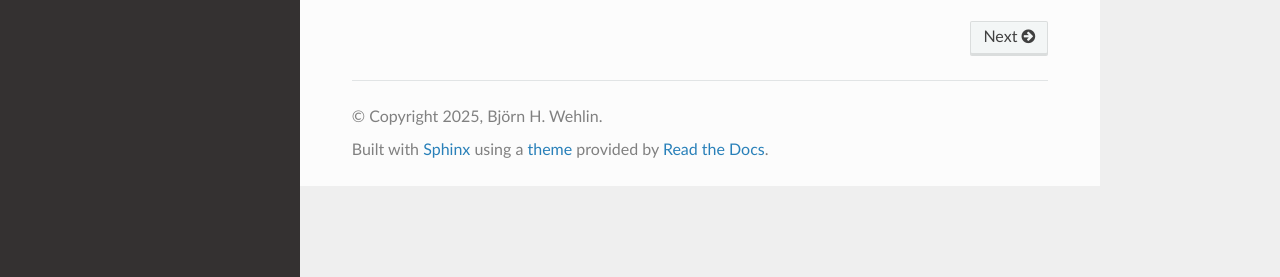
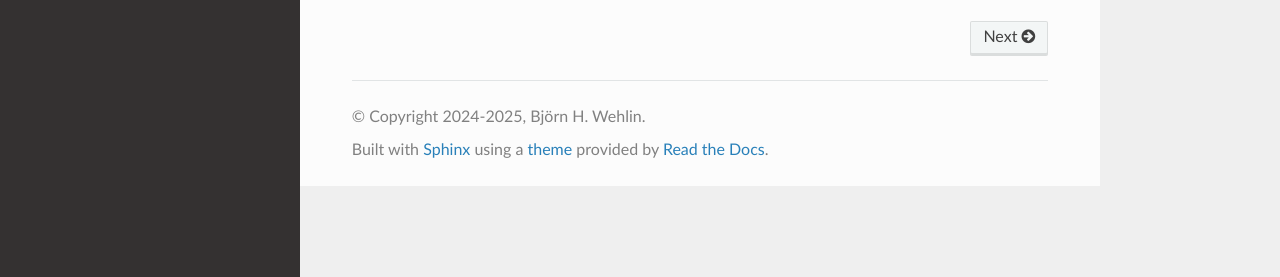
Before and after one commit to bwehlin/masspcf, a Sphinx documentation site: the page built from docs/index.rst, in a window 1280 px wide. Shown: the part 620-897 px from the top of the page. Built offline with Sphinx 7.4.7 and the Read the Docs theme 3.1.0, drawn with Linux system fonts in a browser that asks for light colours; the version number is read from the project's files by our own code.

Commit message:
Start of documentation automation

```diff
--- a/docs/conf.py
+++ b/docs/conf.py
@@ -7,9 +7,9 @@
 # https://www.sphinx-doc.org/en/master/usage/configuration.html#project-information
 
 project = 'masspcf'
-copyright = '2025, Björn H. Wehlin'
+copyright = '2024-2025, Björn H. Wehlin'
 author = 'Björn H. Wehlin'
-release = '0.3.1'
+release = '0.3.2'
 
 # -- General configuration ---------------------------------------------------
 # https://www.sphinx-doc.org/en/master/usage/configuration.html#general-configuration
```
Also changed, not shown: .readthedocs.yaml (added).
